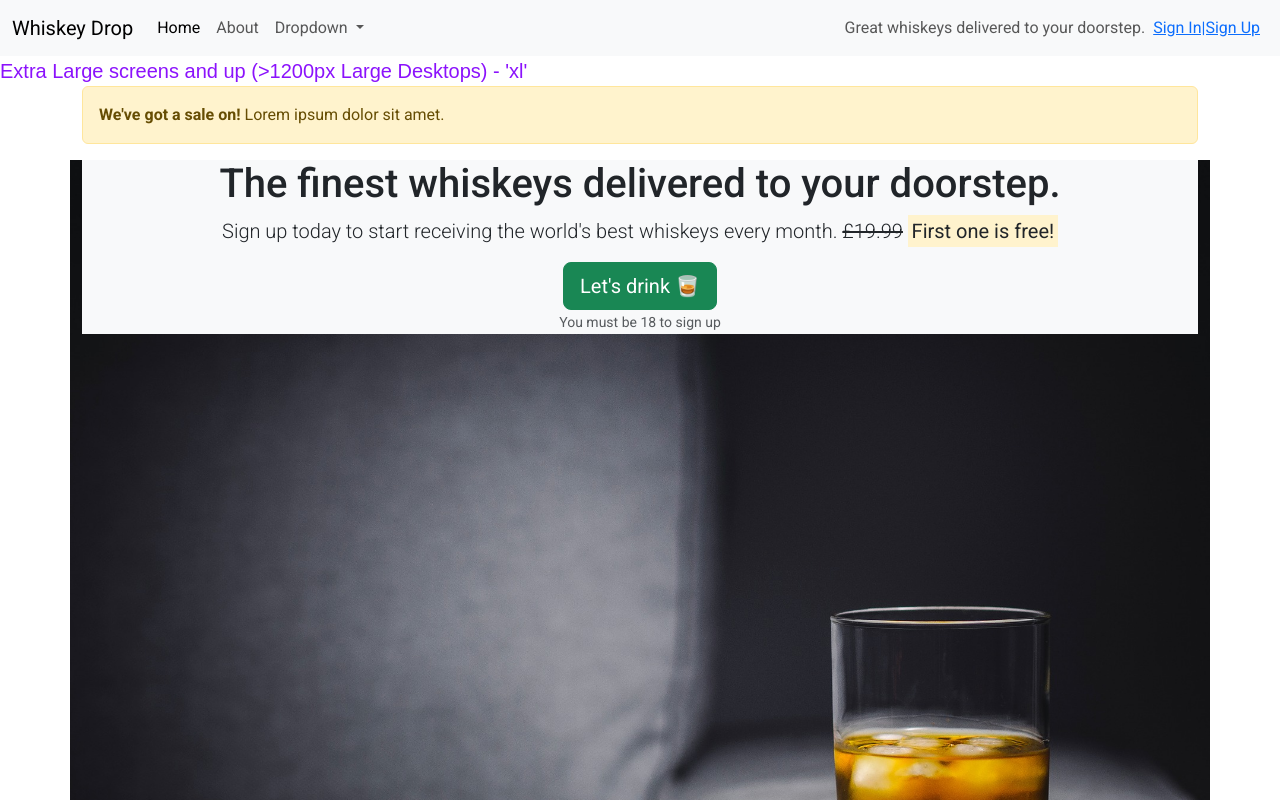
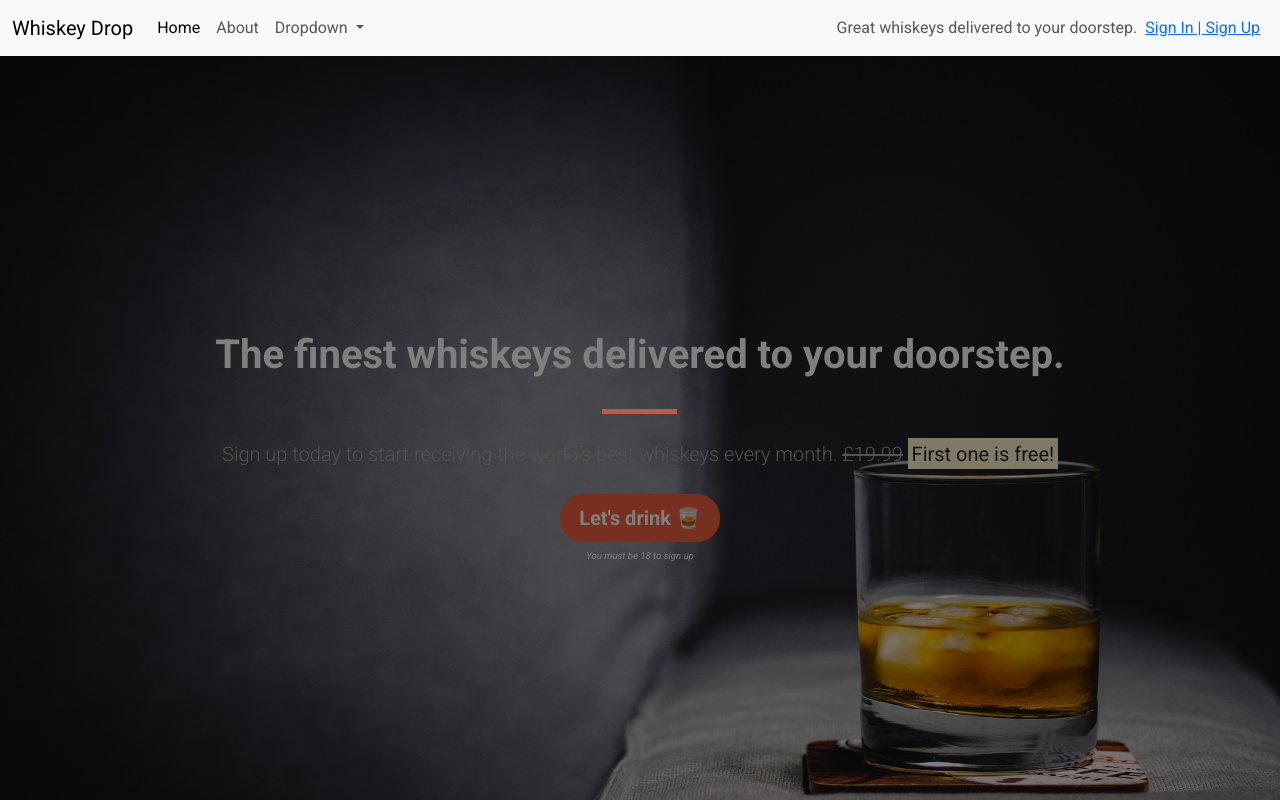
Before and after one commit to bizboz1981/bootstrapTest, a plain HTML site: page index.html in a window 1280 px wide. Shown: the top 800 px of the page. Drawn offline with nearby package versions, Linux system fonts and the light colour scheme.

Commit message:
Add custom css styling to btns

```diff
--- a/css/style.css
+++ b/css/style.css
@@ -2,8 +2,7 @@ body {
     font-family: 'Roboto', sans-serif;
 }
 
-.alert-container {
-}
+.alert-container {}
 
 .callout-container {
     height: 100vh;
@@ -12,61 +11,138 @@ body {
     -moz-background-size: cover;
     -o-background-size: cover;
     background-size: cover;
+    position: relative;
+    display: flex;
+    align-items: center;
+    justify-content: center;
 }
 
-.quotes-container {
+.quotes-container {}
+
+.features-container {}
+
+.callout {
+    background-color: transparent;
+    padding: 30px;
+    border-radius: 5px;
 }
 
-.features-container {
+.callout-header {
+    color: white;
+    font-weight: bold;
+    margin-bottom: 30px;
+}
+
+.callout small {
+    color: white;
+    font-size: 60%;
+    font-style: italic;
+}
+
+.callout .lead {
+    margin: 25px 0;
+    color: #a7a7a7;
 }
 
 
-/* BOOTSTRAP 5 BREAKPOINTS */
+.block-divider {
+    border: 0;
+    margin: 0 auto;
+    width: 75px;
+    height: 5px;
+}
+
+.block-divider--orange {
+    background-color:  #f05f40;
+    opacity: .75;
+}
+
+.opaque-overlay {
+    background-color: rgba(0, 0, 0, 0.5);
+    height: 100%;
+    width: 100%;
+    position: absolute;
+    top: 0;
+    left: 0;
+    pointer-events: none;
+}
+
+.btn-cta {
+    font-weight: bold;
+    border-radius: 23px;
+    width: 160px;
+    z-index: 99;
+}
+
+.btn--red {
+    background-color: #f05f40;
+    border-color: #f05f40;
+    color: white;
+}
+
+.btn--red:hover {
+    background-color: #611403;
+    border-color: #611403;
+    color: white;
+}
+
+.btn-cta:hover {
+    background-color: #611403;
+    border-color: #611403;
+    color: white;
+}
+
+/* BOOTSTRAP 5 BREAKPOINTS
 
 /* X-Small devices (portrait phones, less than 576px) */
 /* No media query for `xs` since this is the default in Bootstrap */
-#breakpoints::before {
+/* #breakpoints::before {
     content: "Extra Small mobile screens (<576px Portrait phones)";
     font-family: arial;
     color: #8B12FC;
     font-size: 20px;
-}
+} */
 
 
 
 /* MEDIA QUERIES AT BOTTOM OF CSS */
 
 /* Small devices (landscape phones, 576px and up) */
-@media (min-width: 576px) {
+/* @media (min-width: 576px) {
     #breakpoints::before {
         content: "Small screens and up (>576px Landscape phones) - 'sm'";
+        background-color: aquamarine;
     }
-}
+} */
 
 /* Medium devices (tablets, 768px and up) */
-@media (min-width: 768px) {
+/* @media (min-width: 768px) {
     #breakpoints::before {
         content: "Medium screens and up (>768px Tablets) - 'md'";
+        background-color: aquamarine;
     }
-}
+} */
 
 /* Large devices (desktops, 992px and up) */
-@media (min-width: 992px) {
+/* @media (min-width: 992px) {
     #breakpoints::before {
         content: "Large screens and up (>992px Desktops) - 'lg'";
+        background-color: aquamarine;
     }
-}
+} */
 
 /* X-Large devices (large desktops, 1200px and up) */
-@media (min-width: 1200px) {
+/* @media (min-width: 1200px) {
     #breakpoints::before {
         content: "Extra Large screens and up (>1200px Large Desktops) - 'xl'";
+        background-color: aquamarine;
     }
-}
+} */
 
 /* XX-Large devices (larger desktops, 1400px and up) */
-@media (min-width: 1400px) {
+/* @media (min-width: 1400px) {
     #breakpoints::before {
         content: "Extra Extra Large screens and up (>1400px Larger Desktops) - 'xxl'";
+        background-color: aquamarine;
     }
-}
+} */
--- a/index.html
+++ b/index.html
@@ -38,7 +38,7 @@
                         </a>
                         <ul class="dropdown-menu">
                             <li><a class="dropdown-item" href="#">Action</a></li>
-                            <li><a class="dropdown-item" href="#">Another action</a></li>
+                            <li><a class="dropdown-item" href="#">Test action</a></li>
                             <li>
                                 <hr class="dropdown-divider">
                             </li>
@@ -49,38 +49,41 @@
                 <span class="navbar-text pe-2">
                     Great whiskeys delivered to your doorstep.
                 </span>
-                <span class="pe-2"><a href="#">Sign In|Sign Up</a></span>
+                <span class="pe-2"><a href="#">Sign In | Sign Up</a></span>
             </div>
         </div>
     </nav>
 
     <!-- css breakpoints alert-->
-    <div id="breakpoints"></div>
+    <!-- <div id="breakpoints"></div> -->
 
     <!--</div>-->
-    <div class="container alert-container">
+    <!-- <div class="container alert-container">
         <div class="row d-none d-sm-block">
             <div class="col-12">
                 <div class="alert alert-warning"><strong>We've got a sale on!</strong> Lorem ipsum dolor sit amet.</div>
             </div>
         </div>
-    </div>
+    </div> -->
     <!-- Callout -->
-    <div class="container callout-container">
+    <div class="container-fluid callout-container">
+        <div class="opaque-overlay">&nbsp;</div>
         <div class="row">
             <div class="col-12">
-                <section class="callout bg-light text-center">
-                    <h1>The finest whiskeys delivered to your doorstep.</h1>
+                <section class="callout text-center">
+                    <h1 class="callout-header">The finest whiskeys delivered to your doorstep.</h1>
+                    <hr class="block-divider block-divider--orange">
                     <p class="lead">Sign up today to start receiving the world's best whiskeys every month. <s
                             class="d-none d-sm-inline">£19.99</s>
                         <span class="d-inline d-sm-none"><br></span>
                         <strong><mark>First one is free!</mark></strong></p>
-                    <button class="btn btn-success btn-lg" data-bs-toggle="modal" data-bs-target="#signUpModal">Let's
+                    <button class="btn btn-lg btn--red btn-cta" data-bs-toggle="modal" data-bs-target="#signUpModal"">Let's
                         drink 🥃</button>
                     <p class="text-muted"><small>You must be 18 to sign up</small></p>
                 </section>
             </div>
         </div>
+
     </div>
     <!-- /.callout -->
 
@@ -200,5 +203,10 @@
         </div>
     </div>
 </body>
+<script>
+    function goToURL() {
+    window.location.href = 'https://www.example.com';
+    }
+</script>
 
 </html>
```
Lines whose indentation alone changed are shown as unchanged.
